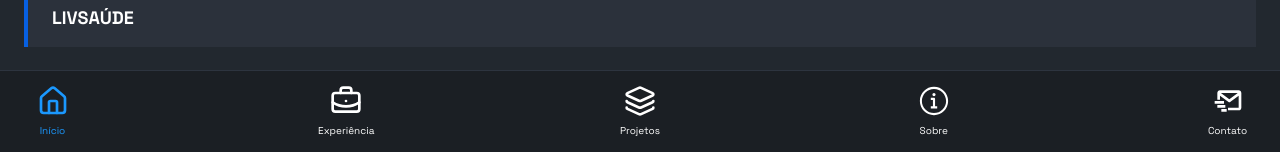
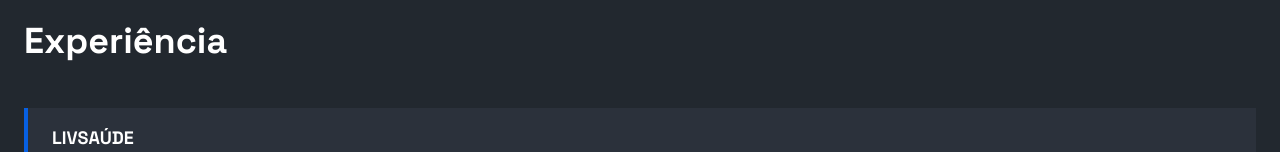
Before and after one commit to MarcioJorgeMelo/portfolio, a Next.js app: page / in a window 1280 px wide. Shown: the part 648-800 px from the top of the page. Built offline with nearby package versions, Linux system fonts and the light colour scheme.

Commit message:
style: improve layout max responsivity on Mobile and Web

```diff
--- a/src/app/layout.tsx
+++ b/src/app/layout.tsx
@@ -3,6 +3,7 @@ import { Space_Grotesk } from "next/font/google";
 import "./globals.css";
 import NavbarMobile from "@/components/navbarMobile";
 import { Toaster } from "react-hot-toast";
+import Header from "@/components/header";
 
 const spaceGrotesk = Space_Grotesk({
   subsets: ["latin"],
@@ -42,19 +43,25 @@ export default function RootLayout({
           }}
         />
 
-        <main className="w-full h-screen flex flex-col items-center">
+        <main className="w-full h-screen flex flex-col sm:mt-[120px]">
+          <div className="hidden sm:block">
+            <Header />
+          </div>
+
           <div
-            className="w-full h-full flex flex-col overflow-y-auto"
-            style={{
-              scrollbarWidth: "none",
-              msOverflowStyle: "none",
-              scrollBehavior: "smooth",
-            }}
+            className="
+    flex-1
+    overflow-y-auto sm:overflow-visible
+    scroll-smooth sm:scroll-auto
+    [scrollbar-width:none] [-ms-overflow-style:none]
+  "
           >
             {children}
           </div>
 
-          <NavbarMobile />
+          <div className="block sm:hidden">
+            <NavbarMobile />
+          </div>
         </main>
       </body>
     </html>
```
